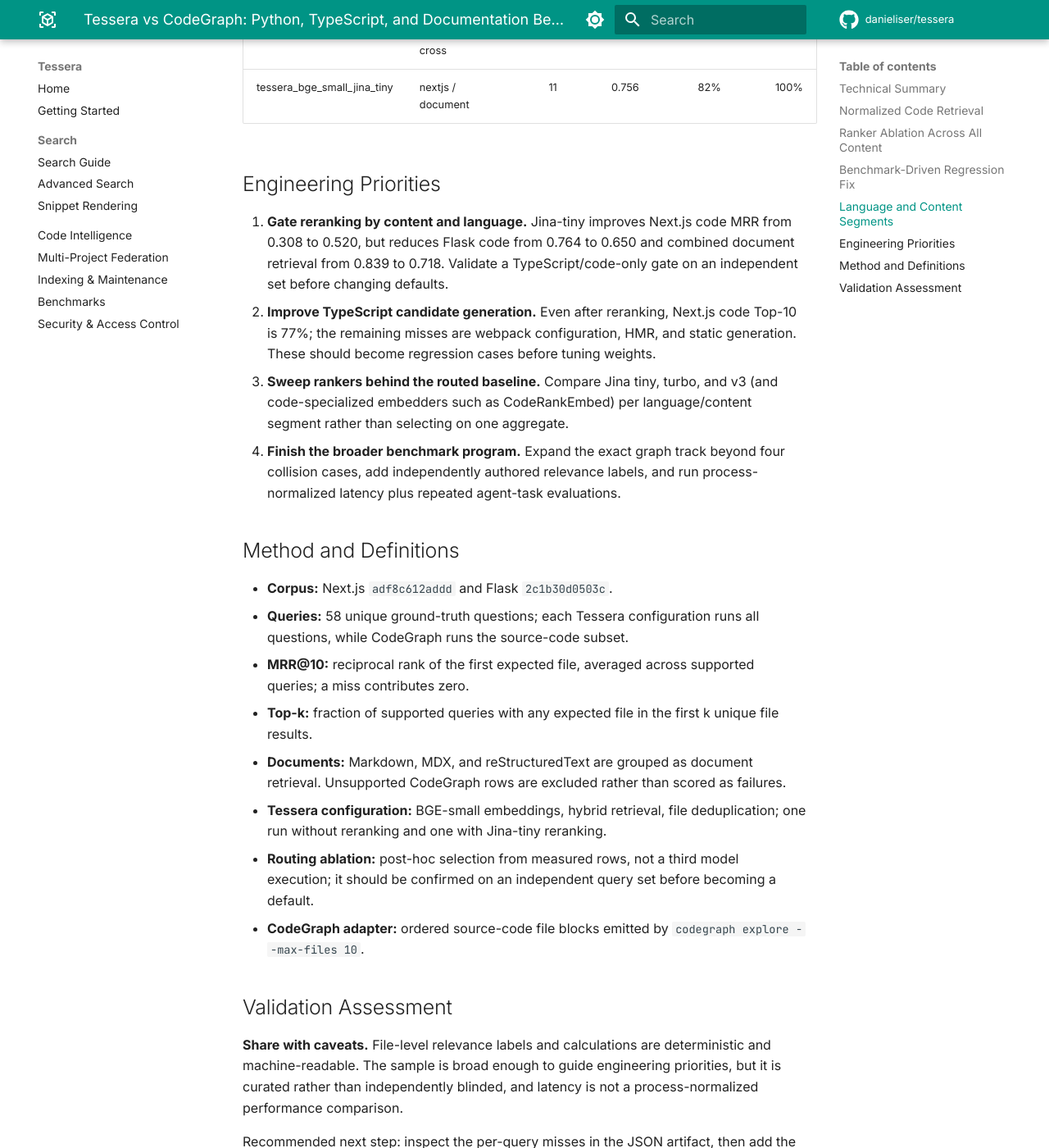
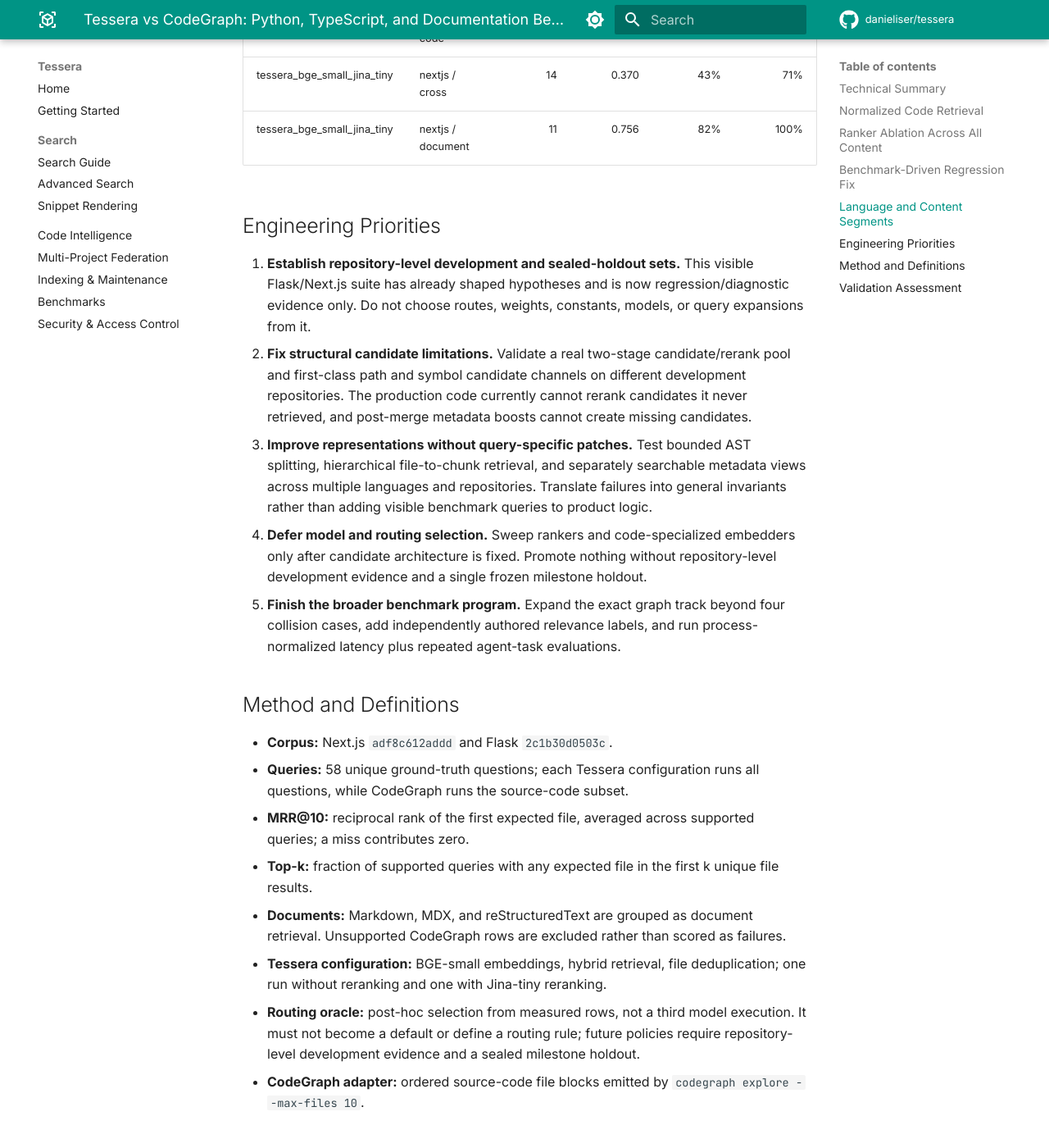
Before and after one commit to danieliser/tessera, an MkDocs documentation site: the page built from docs/benchmark-competitive-2026-07-14.md, in a window 1280 px wide and 1400 px high, scrolled down 2920 px. Shown: the whole window at 82% size. Built offline with MkDocs 1.6.1 and Material for MkDocs 9.7.7, drawn with Linux system fonts in a browser that asks for light colours; comment, search, counter and statistics services are not loaded; some of the changed text lies outside the part shown.

Commit message:
docs: prevent benchmark-specific tuning guidance

```diff
--- a/docs/benchmark-competitive-2026-07-14.md
+++ b/docs/benchmark-competitive-2026-07-14.md
@@ -6,7 +6,7 @@
 
 **Tessera leads the normalized source-code comparison on MRR@10.** Tessera with BGE-small + Jina-tiny scored 0.577; CodeGraph scored 0.413 across the same Python and TypeScript query set. Tessera also covers document and mixed-source queries, which CodeGraph does not index and which are therefore reported separately.
 
-Across all Tessera-supported content, reranking every query is counterproductive: base hybrid retrieval scored 0.610, global Jina-tiny reranking scored 0.588, and the post-hoc code-only reranking policy scored 0.638.
+Across all Tessera-supported content, reranking every query is counterproductive: base hybrid retrieval scored 0.610, global Jina-tiny reranking scored 0.588, and a post-hoc code-only oracle scored 0.638. The oracle was selected after inspecting these rows and is not a product policy or evidence for language/content routing.
 
 The exact-edge guardrail remains 4/4 for Tessera versus 3/4 for CodeGraph. These graph cases measure exact target correctness, not retrieval ranking.
 
@@ -24,7 +24,7 @@
 
 ## Ranker Ablation Across All Content
 
-The routed policy is derived from the same measured rows: use Jina-tiny for code queries and preserve base hybrid ordering for document and mixed queries.
+The oracle is derived from the same measured rows: it selects Jina-tiny for code queries and preserves base hybrid ordering for document and mixed queries. It estimates possible headroom only; implementing it would overfit this benchmark.
 
 | Tessera policy | Queries | MRR@10 | Top-1 | Top-3 | Top-10 |
 |---|---:|---:|---:|---:|---:|
@@ -66,10 +66,11 @@
 
 ## Engineering Priorities
 
-1. **Gate reranking by content and language.** Jina-tiny improves Next.js code MRR from 0.308 to 0.520, but reduces Flask code from 0.764 to 0.650 and combined document retrieval from 0.839 to 0.718. Validate a TypeScript/code-only gate on an independent set before changing defaults.
-2. **Improve TypeScript candidate generation.** Even after reranking, Next.js code Top-10 is 77%; the remaining misses are webpack configuration, HMR, and static generation. These should become regression cases before tuning weights.
-3. **Sweep rankers behind the routed baseline.** Compare Jina tiny, turbo, and v3 (and code-specialized embedders such as CodeRankEmbed) per language/content segment rather than selecting on one aggregate.
-4. **Finish the broader benchmark program.** Expand the exact graph track beyond four collision cases, add independently authored relevance labels, and run process-normalized latency plus repeated agent-task evaluations.
+1. **Establish repository-level development and sealed-holdout sets.** This visible Flask/Next.js suite has already shaped hypotheses and is now regression/diagnostic evidence only. Do not choose routes, weights, constants, models, or query expansions from it.
+2. **Fix structural candidate limitations.** Validate a real two-stage candidate/rerank pool and first-class path and symbol candidate channels on different development repositories. The production code currently cannot rerank candidates it never retrieved, and post-merge metadata boosts cannot create missing candidates.
+3. **Improve representations without query-specific patches.** Test bounded AST splitting, hierarchical file-to-chunk retrieval, and separately searchable metadata views across multiple languages and repositories. Translate failures into general invariants rather than adding visible benchmark queries to product logic.
+4. **Defer model and routing selection.** Sweep rankers and code-specialized embedders only after candidate architecture is fixed. Promote nothing without repository-level development evidence and a single frozen milestone holdout.
+5. **Finish the broader benchmark program.** Expand the exact graph track beyond four collision cases, add independently authored relevance labels, and run process-normalized latency plus repeated agent-task evaluations.
 
 ## Method and Definitions
 
@@ -79,11 +80,11 @@
 - **Top-k:** fraction of supported queries with any expected file in the first k unique file results.
 - **Documents:** Markdown, MDX, and reStructuredText are grouped as document retrieval. Unsupported CodeGraph rows are excluded rather than scored as failures.
 - **Tessera configuration:** BGE-small embeddings, hybrid retrieval, file deduplication; one run without reranking and one with Jina-tiny reranking.
-- **Routing ablation:** post-hoc selection from measured rows, not a third model execution; it should be confirmed on an independent query set before becoming a default.
+- **Routing oracle:** post-hoc selection from measured rows, not a third model execution. It must not become a default or define a routing rule; future policies require repository-level development evidence and a sealed milestone holdout.
 - **CodeGraph adapter:** ordered source-code file blocks emitted by `codegraph explore --max-files 10`.
 
 ## Validation Assessment
 
 **Share with caveats.** File-level relevance labels and calculations are deterministic and machine-readable. The sample is broad enough to guide engineering priorities, but it is curated rather than independently blinded, and latency is not a process-normalized performance comparison.
 
-Recommended next step: inspect the per-query misses in the JSON artifact, then add the highest-impact failures as permanent regression cases before changing models or ranker weights.
+Recommended next step: classify misses into general failure modes, build independent synthetic invariants and different-repository development cases, then measure structural candidate improvements before changing models or ranker weights.
```
Also changed, not shown: 1 other file.
